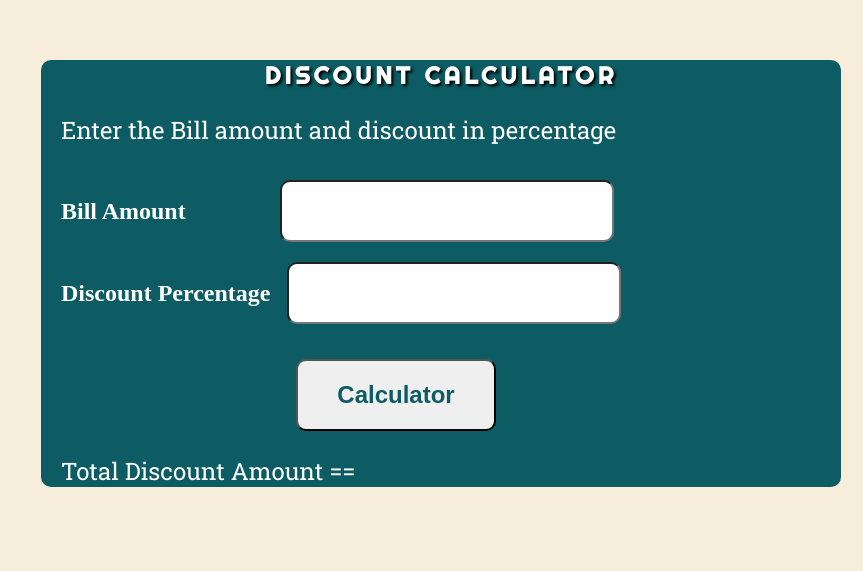
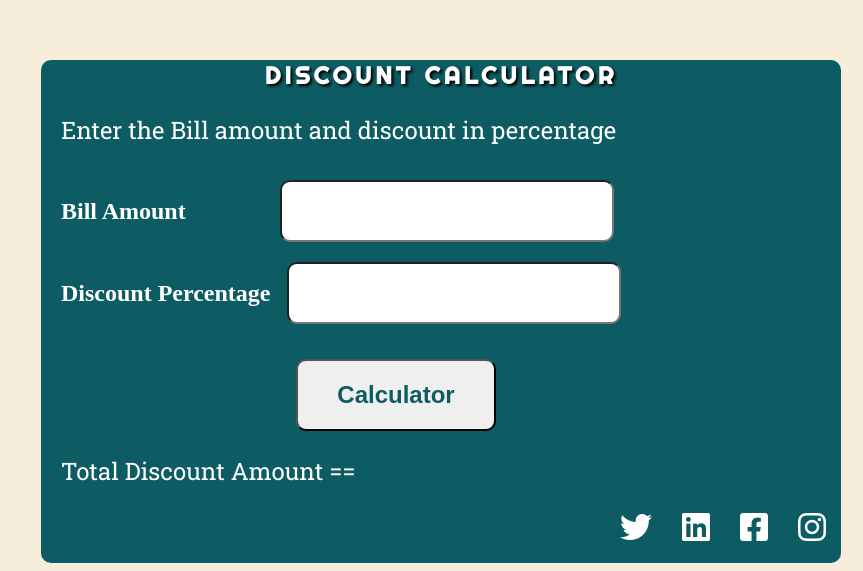
Before and after one commit to Codemind007/discount-calculator, a plain HTML site: page index.html in a window 1280 px wide. Shown: the part 240-811 px from the top of the page, without its empty margins (417-1280 px from the left). Drawn offline with Linux system fonts and the light colour scheme.

Commit message:
discount calculator

```diff
--- a/index.html
+++ b/index.html
@@ -12,6 +12,9 @@
     <link rel="preconnect" href="https://fonts.googleapis.com">
     <link rel="preconnect" href="https://fonts.gstatic.com" crossorigin>
     <link href="https://fonts.googleapis.com/css2?family=Righteous&family=Roboto+Slab&display=swap" rel="stylesheet">
+
+    <!-- Fontawesome Link -->
+    <link rel="stylesheet" href="https://cdnjs.cloudflare.com/ajax/libs/font-awesome/6.4.0/css/all.min.css" integrity="sha512-iecdLmaskl7CVkqkXNQ/ZH/XLlvWZOJyj7Yy7tcenmpD1ypASozpmT/E0iPtmFIB46ZmdtAc9eNBvH0H/ZpiBw==" crossorigin="anonymous" referrerpolicy="no-referrer" />
 </head>
 <body>
 
@@ -26,7 +29,15 @@
             <button id="calculator"> Calculator </button>
         </form>
         <p id="total"> Total Discount Amount == </p>
+
+        <div class="socialMedia">
+            <i class="fa-brands fa-twitter"></i>
+            <i class="fa-brands fa-linkedin"></i>
+            <i class="fa-brands fa-square-facebook"></i>
+            <i class="fa-brands fa-instagram"></i>
+        </div>
     </div>
+
 
 </body>
 </html>
--- a/style.css
+++ b/style.css
@@ -57,3 +57,11 @@ input{
 #total{
     text-align: centers;
 }
+.socialMedia{
+    display: flex;
+    justify-content: flex-end;
+    font-size: xx-large;
+    gap: 30px;
+    padding: 0 15px 20px 0;
+
+}
```
